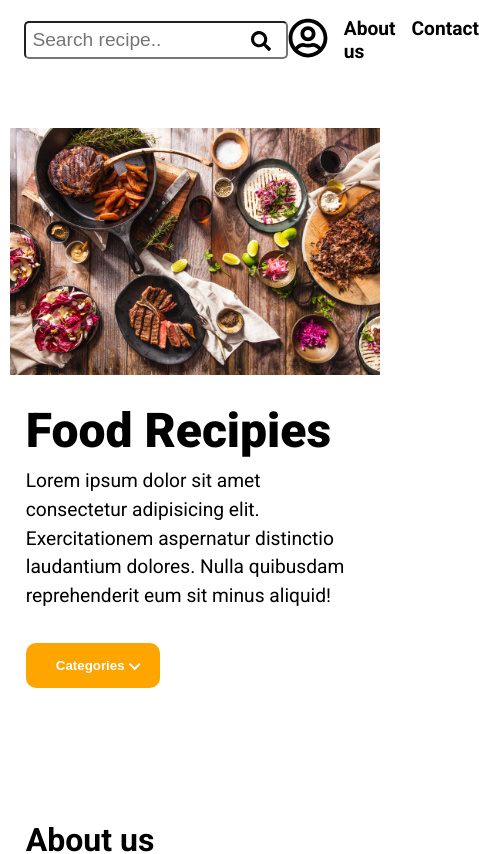
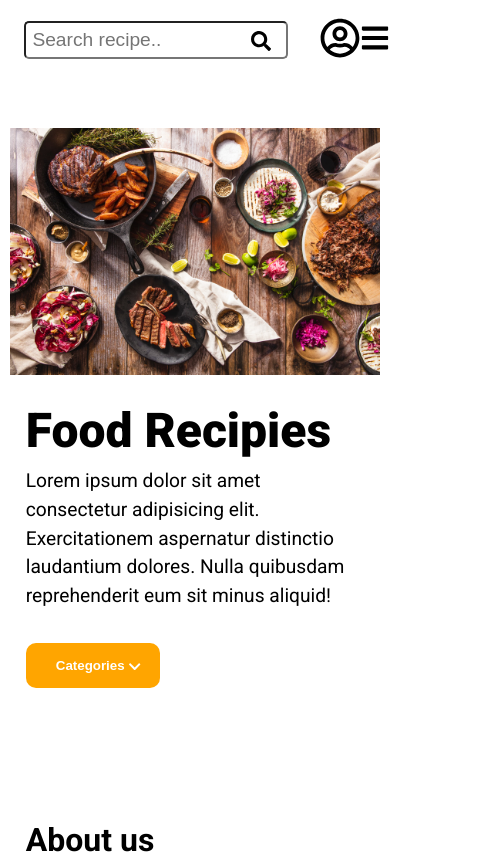
Before and after one commit to Daliborkozar/zadatak-TS, a React (Create React App) app: page / in a window 390 px wide. Shown: the top 854 px of the page, 479 px wide, since content can reach past the window. Built offline with nearby package versions, Linux system fonts and the light colour scheme.

Commit message:
nav hamburger menu

```diff
--- a/src/Sass/_navbar.scss
+++ b/src/Sass/_navbar.scss
@@ -1,6 +1,5 @@
 .navbar {
   display: flex;
-
   margin: 0 auto;
   justify-content: space-between;
   height: 5rem;
@@ -11,6 +10,9 @@
     max-width: 420px;
     width: 100%;
     form {
+      @media only screen and (max-width: 700px) {
+        margin-right: 2rem;
+      }
       input {
         padding: 0.4rem;
         border-radius: 5px;
@@ -22,7 +24,43 @@
   &__right {
     display: flex;
     align-items: center;
+    @media only screen and (max-width: 800px) {
+      width: 100%;
+      justify-content: space-between;
+    }
   }
+}
+
+.navbar-wrapper {
+  position: relative;
+  @media only screen and (max-width: 800px) {
+    display: none;
+  }
+}
+
+.active {
+  .navbar-list {
+    flex-direction: column;
+    background-color: var(--light-gray);
+    line-height: 3;
+    padding: 2rem;
+
+
+    &__item {
+      font-size: 3rem;
+    }
+
+
+  }
+
+  position: absolute;
+  display: flex;
+  flex-direction: column;
+  top:70px;
+  right: 20px;
+  z-index: 100;
+  box-shadow: 2px 2px 15px 0px rgba(0, 0, 0, 0.52);
+
 }
 
 .navbar-list {
@@ -33,6 +71,7 @@
     font-family: "Roboto", sans-serif;
     font-size: 1.2rem;
     font-weight: 700;
+
   }
 }
 
@@ -51,7 +90,6 @@ a {
 
   &__icon {
     position: absolute;
-
     top: 10px;
     left: 227px;
   }
@@ -60,7 +98,8 @@ a {
 .hamburger {
   display: none;
   @media only screen and (max-width: 800px) {
-    display: none;
+    display: block
+
   }
 }
 
@@ -96,7 +135,6 @@ a {
       border-width: 5px;
       border-style: solid;
       border-color: transparent transparent var(--light-gray) transparent;
-
     }
 
     .tooltip-input {
--- a/src/components/Layout/Navbar.js
+++ b/src/components/Layout/Navbar.js
@@ -1,52 +1,66 @@
 import React, { useState } from "react";
-import { FaRegUserCircle,FaSearch, FaBars } from "react-icons/fa";
+import { FaRegUserCircle, FaSearch, FaBars,FaTimes } from "react-icons/fa";
 import { useHistory, useLocation } from "react-router";
 import { Link } from "react-router-dom";
 
 const Navbar = () => {
   const history = useHistory();
   const location = useLocation();
-  const [show,setShow] = useState(false)
-  const [search, setSearch] = useState('')
+  const [show, setShow] = useState(false);
+  const [search, setSearch] = useState("");
+  const [menuShow, setMenuShow] = useState(false)
 
   const submitHandler = (e) => {
     e.preventDefault();
-    history.push(`/search/${search}`)
-    setSearch('')
+    history.push(`/search/${search}`);
+    setSearch("");
+    setShow(!show)
   };
 
   const onSearchChange = (e) => {
-    setSearch(e.target.value)
-  }
+    setSearch(e.target.value);
+  };
 
   return (
-    <header className="navbar">
+    <nav className="navbar">
       <div className="navbar__searchbox">
-        <form className='navbar-form' onSubmit={submitHandler}>
+        <form className="navbar-form" onSubmit={submitHandler}>
           <input
             type="text"
             placeholder="Search recipe.."
             value={search}
             onChange={onSearchChange}
           />
-          <span className='navbar-form__icon'><FaSearch size={20}/></span>
+          <span className="navbar-form__icon">
+            <FaSearch size={20} />
+          </span>
         </form>
       </div>
       <div className="navbar__right">
-        <div className='hamburger'>
-          <FaBars />
+        <div className="tooltip">
+          {show ? (
+            <form className="tooltip-form">
+              <input
+                className="tooltip-input"
+                type="text"
+                placeholder="Username"
+              />
+              <input
+                className="tooltip-input"
+                type="text"
+                placeholder="Password"
+              />
+              <button className="tooltip-button">Login</button>
+            </form>
+          ) : null}
+
+          <FaRegUserCircle size={40} onClick={() => setShow((prev) => !prev)} />
         </div>
-
-        <div className='tooltip'>
-        {show ? (<form className='tooltip-form' >
-            <input className='tooltip-input' type='text' placeholder="Username"/>
-            <input className='tooltip-input' type='text' placeholder='Password'/>
-            <button className='tooltip-button'>Login</button>
-          </form>) : null}
-
-        <FaRegUserCircle size={40} onClick={() => setShow(prev => !prev)} />
+        <div className="hamburger" onClick={()=> setMenuShow(prev => !prev)}>
+          {menuShow ? <FaTimes size={30}/> : <FaBars size={30} />}
         </div>
-        <ul className="navbar-list">
+        <div className={`navbar-wrapper ${menuShow ? 'active' : null }`}>
+          <ul className="navbar-list" onClick={()=> setMenuShow(prev => !prev)}>
             {location.pathname === "/" ? null : (
               <Link to="/">
                 <li className="navbar-list__item">Home</li>
@@ -60,7 +74,8 @@ const Navbar = () => {
             </Link>
           </ul>
         </div>
-    </header>
+      </div>
+    </nav>
   );
 };
 
```
Lines whose indentation alone changed are shown as unchanged.
